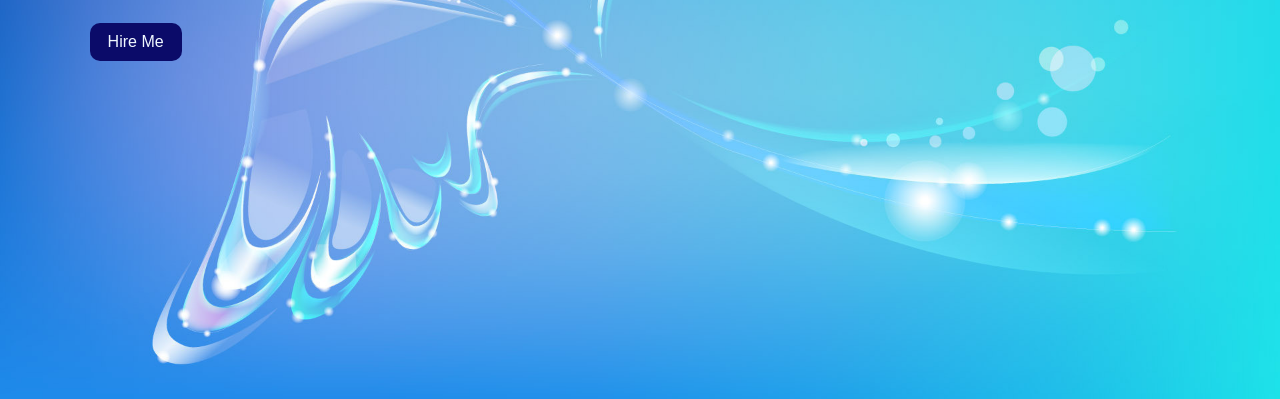
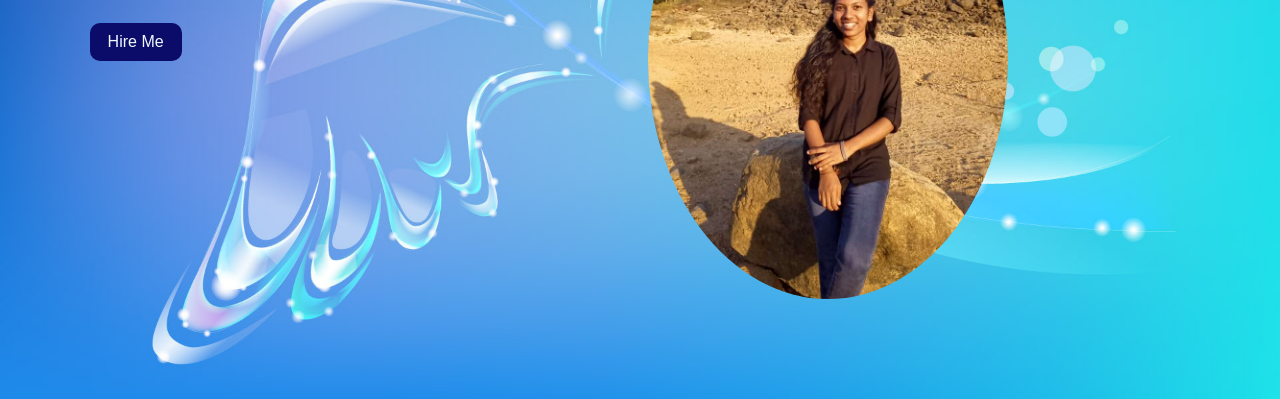
Before and after one commit to NiroNithy/PortfolioWebsite, a plain HTML site: page index.html in a window 1280 px wide. Shown: the part 401-800 px from the top of the page. Drawn offline with nearby package versions, Linux system fonts and the light colour scheme.

Commit message:
AddProfile

```diff
--- a/index.html
+++ b/index.html
@@ -44,6 +44,9 @@
                 </h3>
                 <a href="#">Hire Me</a>
             </div>
+            <div class="image">
+                <img src="images/profile.jpeg" class="profile">
+            </div>
         </div>
 
 </body>
--- a/styles.css
+++ b/styles.css
@@ -95,3 +95,26 @@ ul li a:hover{
     color: rgb(11, 11, 105);
     font-weight: bold;
 }
+
+.image{
+    width:50%;
+    height: 60%;
+    position: absolute;
+    right: 50px;
+    bottom: 100px;
+    border-radius: 100%;
+}
+
+.image img{
+    position: absolute;
+    height: 100%;
+    left:40%;
+    transform: translate(-55%);
+    bottom: 0;
+    transition: center 2s ease;
+    border-radius: 100%;
+}
+
+.image:hover{
+     transform: scale(1.3);
+}
```
Also changed, not shown: images/profile.jpeg (added).
